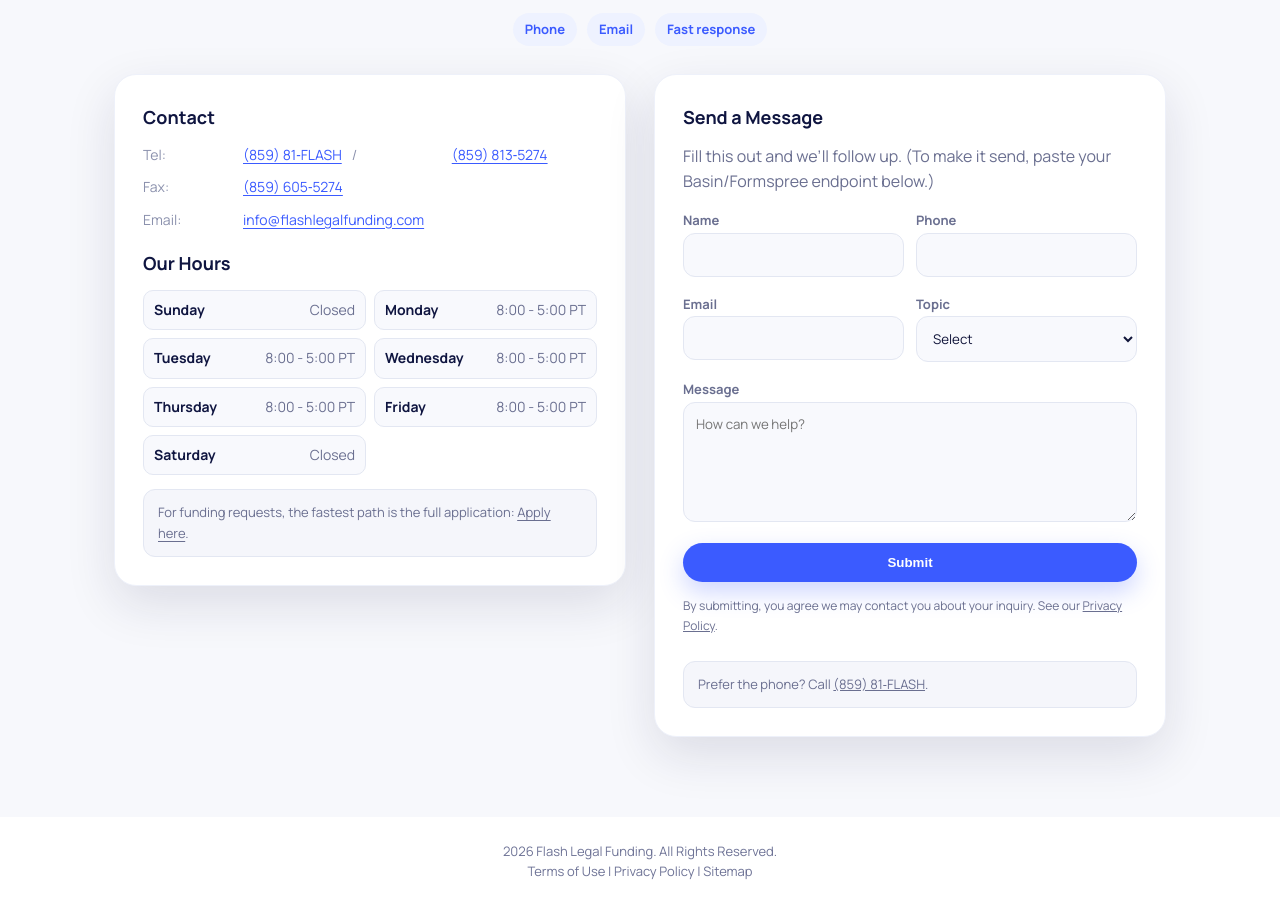
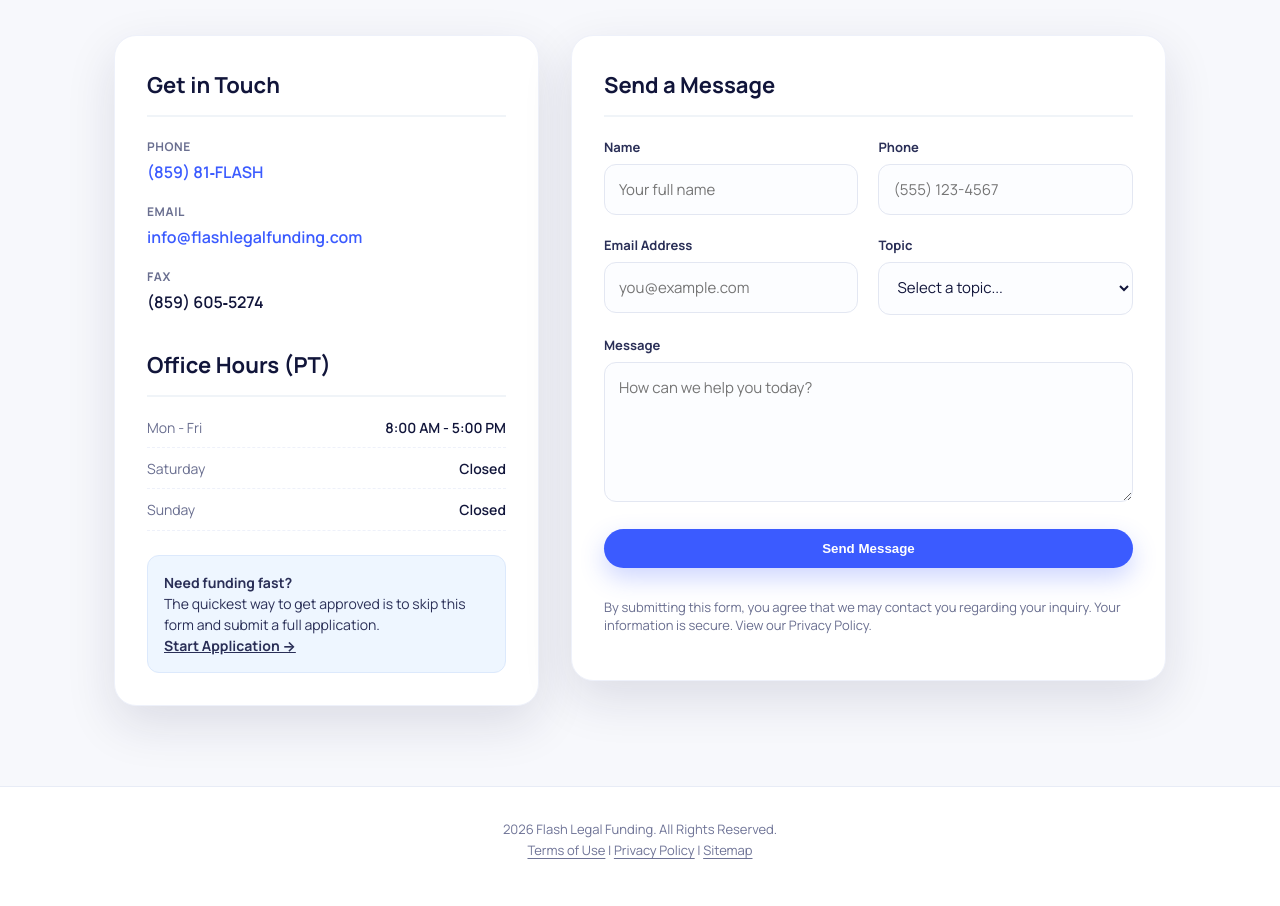
Before and after one commit to elilinden/flash-legal-funding-site, an Eleventy site: page contact/index.html in a window 1280 px wide. Shown: the part 274-1180 px from the top of the page. Built offline with nearby package versions, Linux system fonts and the light colour scheme; Eleventy itself is replaced by a stand-in of ours; files that its build step writes are made by us from their sources.

Commit message:
Update index.html

```diff
--- a/contact/index.html
+++ b/contact/index.html
@@ -4,17 +4,20 @@
   <meta charset="utf-8" />
   <meta name="viewport" content="width=device-width, initial-scale=1" />
   <title>Contact | Flash Legal Funding</title>
-  <meta name="description" content="Contact Flash Legal Funding." />
+  <meta name="description" content="Contact Flash Legal Funding. We are here to help." />
 
   <link rel="preconnect" href="https://fonts.googleapis.com" />
   <link rel="preconnect" href="https://fonts.gstatic.com" crossorigin />
   <link href="https://fonts.googleapis.com/css2?family=Manrope:wght@400;600;700;800&display=swap" rel="stylesheet" />
 
   <style>
+    /* --- GLOBAL STYLES (MATCHING YOUR SITE THEME) --- */
     :root{
       --ink:#11153a;
       --ink-soft:#2a2f57;
       --brand:#3b5bff;
+      --brand-dark:#2a35d9;
+      --accent:#00a59c;
       --nav:#ffffff;
       --nav-border:#e8ecf6;
       --muted:#6a6f90;
@@ -34,9 +37,13 @@
       background:#fff;
       line-height:1.6;
     }
-    a{color:inherit; text-decoration:none}
+
+    a{color:inherit; text-decoration:none; transition: color 0.2s ease;}
+    a:hover{color:var(--brand)}
+
     .container{max-width:var(--max); margin:0 auto; padding:0 24px}
 
+    /* --- HEADER --- */
     .topbar{
       background:#b7dcff;
       border-bottom:1px solid #9dc7ff;
@@ -63,13 +70,14 @@
       color:#111;
     }
     .brand img{height:42px; width:auto}
+
     nav ul{
       list-style:none; margin:0; padding:0;
       display:flex; gap:22px;
       color:var(--ink-soft);
       font-weight:600; font-size:15px;
     }
-    nav a:hover{color:var(--brand)}
+
     .btn{
       display:inline-flex; align-items:center; justify-content:center;
       padding:12px 24px;
@@ -82,132 +90,156 @@
       transition:transform .15s ease, box-shadow .15s ease;
       cursor:pointer;
     }
-    .btn:hover{transform:translateY(-1px); box-shadow:0 14px 28px rgba(59,91,255,.28)}
-    .btn.ghost{
-      background:#fff;
-      color:var(--brand);
-      border:2px solid var(--brand);
-      box-shadow:none;
-    }
+    .btn:hover{transform:translateY(-1px); box-shadow:0 14px 28px rgba(59,91,255,.28); color:#fff;}
     .menuBtn{display:none; background:transparent; border:0; font-size:22px; color:var(--ink)}
 
-    main{padding:60px 0 80px; background:var(--panel)}
+    /* --- PAGE LAYOUT --- */
+    main{padding:60px 0 80px; background:var(--panel); min-height: 80vh;}
+
     .pageIntro{
       text-align:center;
-      margin-bottom:28px;
+      margin-bottom:40px;
     }
     .pageIntro h1{
-      margin:0 0 10px;
-      font-size:36px;
-      color:#0f1540;
+      margin:0 0 16px;
+      font-size:42px;
+      color:var(--ink);
+      line-height: 1.1;
     }
     .pageIntro p{
       margin:0 auto;
       color:var(--muted);
-      max-width:70ch;
-      font-size:16px;
-    }
-    .badgeRow{
-      display:flex; gap:10px; flex-wrap:wrap; justify-content:center;
-      margin-top:16px;
-    }
-    .badge{
-      padding:6px 12px;
-      border-radius:999px;
-      background:#eef2ff;
-      color:var(--brand);
-      font-size:13px;
-      font-weight:700;
+      max-width:60ch;
+      font-size:18px;
     }
 
+    /* --- CONTACT GRID --- */
     .grid{
       display:grid;
-      grid-template-columns: 1fr 1fr;
-      gap:28px;
+      grid-template-columns: 1fr 1.4fr; /* Make form slightly wider */
+      gap:32px;
       align-items:start;
     }
+
     .card{
       background:var(--card);
       border-radius:var(--radius);
-      padding:28px;
+      padding:32px;
       box-shadow:var(--shadow);
       border:1px solid #eef1fa;
     }
+
     .card h2{
-      margin:0 0 12px;
-      font-size:18px;
-      color:#0f1540;
+      margin:0 0 20px;
+      font-size:22px;
+      color:var(--ink);
+      border-bottom: 2px solid #f0f4f8;
+      padding-bottom: 12px;
     }
-    .card p{margin:0 0 12px; color:var(--muted)}
 
-    .kv{
-      display:grid;
-      gap:10px;
-      color:var(--muted);
-      font-size:14px;
+    /* --- LEFT COLUMN: INFO --- */
+    .info-list {
+      display: flex;
+      flex-direction: column;
+      gap: 16px;
+      margin-bottom: 32px;
     }
-    .kv div{display:flex; gap:10px; align-items:baseline; flex-wrap:wrap}
-    .kv span{color:#8b91ad; min-width:90px}
-    .kv a{color:var(--brand); text-decoration:underline; text-underline-offset:3px}
+    .info-item {
+      display: flex;
+      flex-direction: column;
+      gap: 4px;
+    }
+    .info-label {
+      font-size: 12px;
+      text-transform: uppercase;
+      letter-spacing: 0.05em;
+      color: var(--muted);
+      font-weight: 700;
+    }
+    .info-value {
+      font-size: 16px;
+      color: var(--ink);
+      font-weight: 600;
+    }
+    .info-value a { color: var(--brand); }
 
-    .hours{
-      display:grid;
-      grid-template-columns: 1fr 1fr;
-      gap:8px;
-      margin-top:12px;
-      color:var(--muted);
-      font-size:14px;
+    .hours-grid {
+      display: grid;
+      gap: 10px;
     }
-    .hours div{
-      display:flex; justify-content:space-between; gap:10px;
-      padding:8px 10px;
-      border:1px solid #e3e7f2;
-      border-radius:10px;
-      background:#f8f9fd;
+    .hour-row {
+      display: flex;
+      justify-content: space-between;
+      font-size: 14px;
+      border-bottom: 1px dashed #eef1fa;
+      padding-bottom: 8px;
     }
-    .hours strong{color:#0f1540; font-weight:700}
+    .hour-day { color: var(--muted); }
+    .hour-time { color: var(--ink); font-weight: 600; }
 
     .callout{
-      margin-top:14px;
-      padding:12px 14px;
+      margin-top:24px;
+      padding:16px;
+      border-radius:12px;
+      background:#eef6ff;
+      border:1px solid #dce9fc;
+      color:var(--ink-soft);
+      font-size:14px;
+      line-height: 1.5;
+    }
+
+    /* --- RIGHT COLUMN: FORM --- */
+    form{display:grid; gap:20px}
+    .row2{display:grid; grid-template-columns:1fr 1fr; gap:20px}
+
+    label{
+      display: block;
+      font-size:13px;
+      color:var(--ink-soft);
+      font-weight:700;
+      margin-bottom: 6px;
+    }
+    input, textarea, select{
+      width:100%;
+      padding:14px;
       border-radius:12px;
       border:1px solid #e3e7f2;
-      background:#f5f6fb;
-      color:var(--muted);
-      font-size:13px;
-    }
-
-    form{display:grid; gap:14px}
-    .row2{display:grid; grid-template-columns:1fr 1fr; gap:12px}
-    label{font-size:13px; color:var(--muted); font-weight:700}
-    input, textarea, select{
-      width:100%;
-      padding:12px 12px;
-      border-radius:12px;
-      border:1px solid #e3e7f2;
-      background:#f8f9fd;
+      background:#fcfdff;
       color:var(--ink);
       outline:none;
       font-family:inherit;
+      font-size: 15px;
+      transition: border-color 0.2s, box-shadow 0.2s;
     }
-    input:focus, textarea:focus, select:focus{border-color:var(--brand)}
-    textarea{min-height:120px; resize:vertical}
-    .fine{font-size:12px; color:#7a809a; margin-top:6px}
+    input:focus, textarea:focus, select:focus{
+      border-color:var(--brand);
+      box-shadow: 0 0 0 3px rgba(59, 91, 255, 0.1);
+      background: #fff;
+    }
+    textarea{min-height:140px; resize:vertical}
 
+    .fine{font-size:13px; color:var(--muted); margin-top:10px; line-height: 1.4;}
+
+    /* --- FOOTER --- */
     footer{
-      padding:24px 0;
+      padding:32px 0;
       text-align:center;
       color:#6e7396;
       font-size:13px;
       background:#fff;
+      border-top: 1px solid var(--nav-border);
     }
+    footer a{color:inherit; text-decoration:underline; text-underline-offset:3px}
+    footer a:hover{color:var(--brand)}
 
-    @media (max-width: 980px){
+    /* --- RESPONSIVE --- */
+    @media (max-width: 800px){
       nav ul{display:none}
       .menuBtn{display:inline-block}
       .grid{grid-template-columns:1fr}
-      .row2{grid-template-columns:1fr}
-      .pageIntro h1{font-size:30px}
+      .row2{grid-template-columns:1fr; gap: 16px;}
+      .pageIntro h1{font-size:32px}
+      .card{padding: 24px;}
     }
   </style>
 </head>
@@ -229,7 +261,7 @@
             <li><a href="/#our-story">Our Story</a></li>
             <li><a href="/#what-is-it">What Is It?</a></li>
             <li><a href="/#testimonials">Testimonials</a></li>
-            <li><a href="/#blog">Blog</a></li>
+            <li><a href="/blog/">Blog</a></li>
           </ul>
         </nav>
 
@@ -246,101 +278,90 @@
       <div class="pageIntro">
         <h1>Contact Us</h1>
         <p>Have a question? Prefer the phone? We’re happy to talk.</p>
-        <div class="badgeRow" aria-label="Contact options">
-          <span class="badge">Phone</span>
-          <span class="badge">Email</span>
-          <span class="badge">Fast response</span>
-        </div>
       </div>
 
       <div class="grid">
         <div class="card">
-          <h2>Contact</h2>
-          <div class="kv">
-            <div><span>Tel:</span>
-              <a href="tel:+18598135274">(859) 81‑FLASH</a>
-              <span style="color:#8b91ad">/</span>
-              <a href="tel:+18598135274">(859) 813‑5274</a>
+          <h2>Get in Touch</h2>
+
+          <div class="info-list">
+            <div class="info-item">
+              <span class="info-label">Phone</span>
+              <span class="info-value">
+                <a href="tel:+18598135274">(859) 81‑FLASH</a>
+              </span>
             </div>
-            <div><span>Fax:</span> <a href="tel:+18596055274">(859) 605‑5274</a></div>
-            <div><span>Email:</span> <a href="mailto:info@flashlegalfunding.com">info@flashlegalfunding.com</a></div>
+            <div class="info-item">
+              <span class="info-label">Email</span>
+              <span class="info-value">
+                <a href="mailto:info@flashlegalfunding.com">info@flashlegalfunding.com</a>
+              </span>
+            </div>
+            <div class="info-item">
+              <span class="info-label">Fax</span>
+              <span class="info-value">(859) 605‑5274</span>
+            </div>
           </div>
 
-          <h2 style="margin-top:18px;">Our Hours</h2>
-          <div class="hours" aria-label="Business hours">
-            <div><strong>Sunday</strong> <span>Closed</span></div>
-            <div><strong>Monday</strong> <span>8:00 - 5:00 PT</span></div>
-            <div><strong>Tuesday</strong> <span>8:00 - 5:00 PT</span></div>
-            <div><strong>Wednesday</strong> <span>8:00 - 5:00 PT</span></div>
-            <div><strong>Thursday</strong> <span>8:00 - 5:00 PT</span></div>
-            <div><strong>Friday</strong> <span>8:00 - 5:00 PT</span></div>
-            <div><strong>Saturday</strong> <span>Closed</span></div>
+          <h2>Office Hours (PT)</h2>
+          <div class="hours-grid">
+            <div class="hour-row"><span class="hour-day">Mon - Fri</span> <span class="hour-time">8:00 AM - 5:00 PM</span></div>
+            <div class="hour-row"><span class="hour-day">Saturday</span> <span class="hour-time">Closed</span></div>
+            <div class="hour-row"><span class="hour-day">Sunday</span> <span class="hour-time">Closed</span></div>
           </div>
 
           <div class="callout">
-            For funding requests, the fastest path is the full application:
-            <a href="/apply/" style="text-decoration:underline; text-underline-offset:3px;">Apply here</a>.
+            <strong>Need funding fast?</strong><br>
+            The quickest way to get approved is to skip this form and submit a full application.<br>
+            <a href="/apply/" style="font-weight:700; text-decoration:underline;">Start Application &rarr;</a>
           </div>
         </div>
 
         <div class="card">
           <h2>Send a Message</h2>
-          <p>Fill this out and we’ll follow up. (To make it send, paste your Basin/Formspree endpoint below.)</p>
 
-          <!-- IMPORTANT:
-               Replace ACTION_URL with your Basin or Formspree endpoint.
-               Example:
-               action="https://usebasin.com/f/xxxxxxxxxxxx"
-               or
-               action="https://formspree.io/f/xxxxxxx"
-          -->
           <form method="POST" action="https://formspree.io/f/xvzqyqba">
             <div class="row2">
               <div>
                 <label for="name">Name</label>
-                <input id="name" name="name" autocomplete="name" required />
+                <input id="name" name="name" type="text" placeholder="Your full name" required />
               </div>
               <div>
                 <label for="phone">Phone</label>
-                <input id="phone" name="phone" autocomplete="tel" />
+                <input id="phone" name="phone" type="tel" placeholder="(555) 123-4567" />
               </div>
             </div>
 
             <div class="row2">
               <div>
-                <label for="email">Email</label>
-                <input id="email" name="email" type="email" autocomplete="email" required />
+                <label for="email">Email Address</label>
+                <input id="email" name="email" type="email" placeholder="you@example.com" required />
               </div>
               <div>
                 <label for="topic">Topic</label>
                 <select id="topic" name="topic">
-                  <option value="">Select</option>
+                  <option value="" disabled selected>Select a topic...</option>
                   <option>General question</option>
-                  <option>Existing application</option>
-                  <option>Attorney / firm inquiry</option>
-                  <option>Other</option>
+                  <option>Existing application status</option>
+                  <option>I am an Attorney / Paralegal</option>
+                  <option>Partnership inquiry</option>
                 </select>
               </div>
             </div>
 
             <div>
               <label for="message">Message</label>
-              <textarea id="message" name="message" placeholder="How can we help?"></textarea>
+              <textarea id="message" name="message" placeholder="How can we help you today?"></textarea>
             </div>
 
             <input type="text" name="_gotcha" style="display:none" tabindex="-1" autocomplete="off">
 
-            <button class="btn" type="submit">Submit</button>
+            <button class="btn" type="submit" style="width:100%;">Send Message</button>
 
             <p class="fine">
-              By submitting, you agree we may contact you about your inquiry. See our
-              <a href="/privacy/" style="text-decoration:underline;">Privacy Policy</a>.
+              By submitting this form, you agree that we may contact you regarding your inquiry. Your information is secure. View our <a href="/privacy-policy/">Privacy Policy</a>.
             </p>
           </form>
-
-          <div class="callout" style="margin-top:14px;">
-            Prefer the phone? Call <a href="tel:+18598135274" style="text-decoration:underline;">(859) 81‑FLASH</a>.
-          </div>
         </div>
       </div>
     </div>
```
